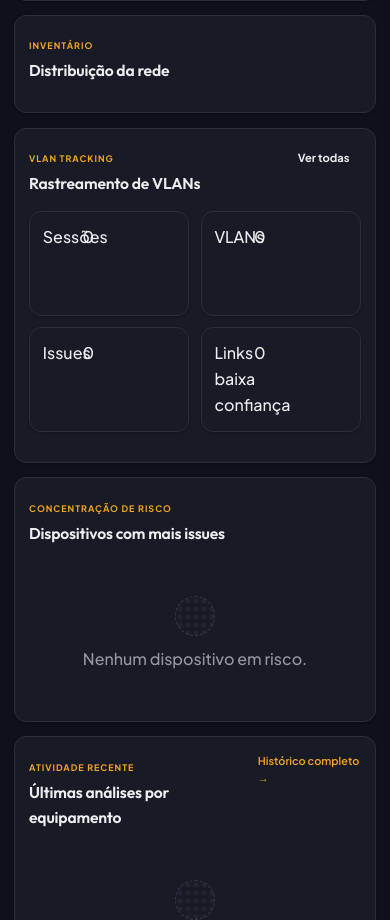
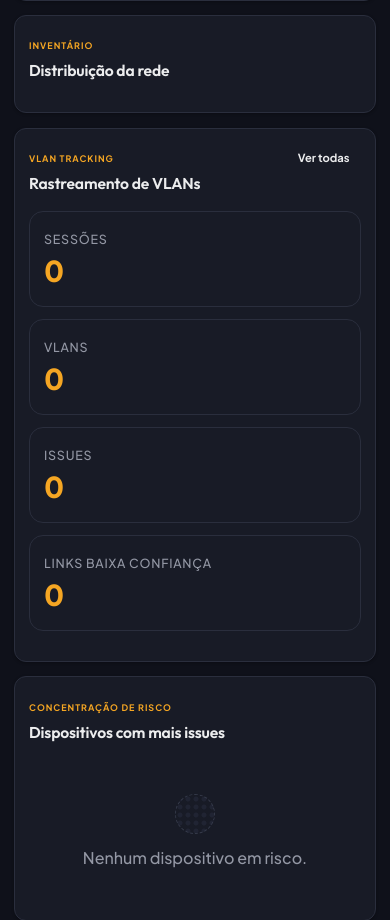
Before and after one commit to katoonnoass/netops-assistant, a Django app: page / in a window 390 px wide. Shown: the part 1345-2265 px from the top of the page. Run offline with Django 5.2, Linux system fonts and the light colour scheme; the visitor is signed in with stand-in values (Sample User, id 1); data that the repository does not hold is empty.

Commit message:
fix: VLAN tracking card layout in dashboard (dark theme)
- New .vlan-tracking-metrics grid (4-col, responsive 2-col/1-col)
- New .vlan-mini-card / .vlan-mini-label / .vlan-mini-value classes
- Replaced broken kpi-card markup with proper mini cards
- Fixes 'Sessoes0', 'VLANs0', 'Issues0' concatenation bug
- 18 new tests covering content, CSS classes, and no glued text

```diff
--- a/static/css/app.css
+++ b/static/css/app.css
@@ -152,6 +152,11 @@ details pre,pre{max-width:100%;margin-top:0.45rem;padding:0.75rem;overflow:auto;
 .kpi-green .kpi-icon{color:#6ee7b7;background:rgba(52,211,153,0.15)}
 .kpi-red .kpi-icon{color:#fca5a5;background:rgba(239,68,68,0.15)}
 .kpi-cyan .kpi-icon{color:#67e8f9;background:rgba(6,182,212,0.15)}
+.vlan-tracking-metrics{display:grid;grid-template-columns:repeat(4,minmax(110px,1fr));gap:12px;margin-bottom:1rem}
+.vlan-mini-card{min-height:96px;padding:18px 14px;border:1px solid var(--border);border-radius:14px;background:var(--bg-secondary);display:flex;flex-direction:column;justify-content:center;gap:8px;overflow:hidden;transition:border-color 0.15s}
+.vlan-mini-card:hover{border-color:var(--border-strong)}
+.vlan-mini-label{font-size:0.78rem;line-height:1.25;color:var(--text-secondary);text-transform:uppercase;letter-spacing:0.06em;overflow-wrap:anywhere}
+.vlan-mini-value{font-size:1.8rem;line-height:1;color:var(--accent);font-weight:800}
 .dashboard-grid{display:grid;grid-template-columns:1.08fr 0.92fr;gap:0.9rem;margin-bottom:0.9rem}
 .lower-grid{grid-template-columns:1.15fr 0.85fr}
 .panel-heading{display:flex;align-items:start;justify-content:space-between;gap:1rem;margin-bottom:0.9rem}
@@ -237,6 +242,7 @@ details pre,pre{max-width:100%;margin-top:0.45rem;padding:0.75rem;overflow:auto;
 .content-shell,.topbar{padding-left:1.4rem;padding-right:1.4rem}
 .topbar-search{min-width:200px}
 .kpi-grid{grid-template-columns:repeat(3,1fr)}
+.vlan-tracking-metrics{grid-template-columns:repeat(2,minmax(120px,1fr))}
 }
 @media(max-width:860px){
 .app-shell{display:block}
@@ -281,5 +287,6 @@ th,td{padding:0.62rem 0.68rem}
 .kpi-grid{grid-template-columns:repeat(2,1fr)}
 .kpi-card{grid-template-columns:30px 1fr;padding:0.8rem}
 .kpi-icon{width:30px;height:30px}
+.vlan-tracking-metrics{grid-template-columns:1fr}
 .risk-metrics{grid-template-columns:1fr}
 }
--- a/templates/core/dashboard.html
+++ b/templates/core/dashboard.html
@@ -95,11 +95,11 @@
             <div><span class="panel-kicker">VLAN TRACKING</span><h2>Rastreamento de VLANs</h2></div>
             <a href="{% url 'vlan_tracking:session_list' %}" class="btn btn-sm">Ver todas</a>
         </div>
-        <div class="kpi-grid" style="margin-bottom:1rem;">
-            <div class="kpi-card"><span class="kpi-label">Sessões</span><span class="kpi-value">{{ vlan_summary.total_sessions }}</span></div>
-            <div class="kpi-card"><span class="kpi-label">VLANs</span><span class="kpi-value">{{ vlan_summary.total_vlans }}</span></div>
-            <div class="kpi-card"><span class="kpi-label">Issues</span><span class="kpi-value">{{ vlan_summary.total_issues }}</span></div>
-            <div class="kpi-card"><span class="kpi-label">Links baixa confiança</span><span class="kpi-value">{{ vlan_summary.low_conf_links_count }}</span></div>
+        <div class="vlan-tracking-metrics">
+            <div class="vlan-mini-card"><span class="vlan-mini-label">Sessões</span><strong class="vlan-mini-value">{{ vlan_summary.total_sessions }}</strong></div>
+            <div class="vlan-mini-card"><span class="vlan-mini-label">VLANs</span><strong class="vlan-mini-value">{{ vlan_summary.total_vlans }}</strong></div>
+            <div class="vlan-mini-card"><span class="vlan-mini-label">Issues</span><strong class="vlan-mini-value">{{ vlan_summary.total_issues }}</strong></div>
+            <div class="vlan-mini-card"><span class="vlan-mini-label">Links baixa confiança</span><strong class="vlan-mini-value">{{ vlan_summary.low_conf_links_count }}</strong></div>
         </div>
         {% if vlan_summary.top_vlans_with_issues %}
         <div><strong>Top VLANs com issues:</strong></div>
```
Also changed, not shown: apps/core/tests/test_frontend_redesign.py (added, +95 -0 lines).
